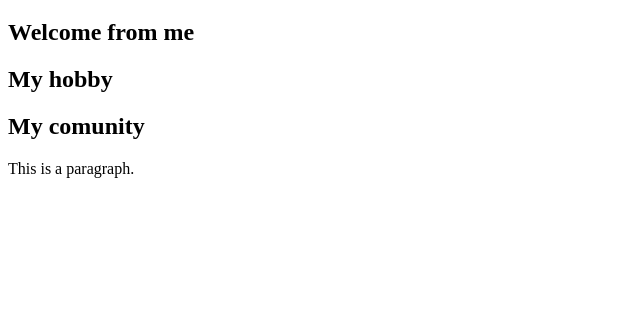
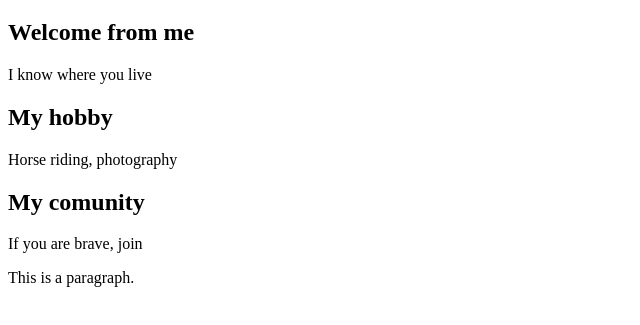
Before and after one commit to RobertsGoGo/my_second_web_page, a plain HTML site: page index.html in a window 1280 px wide. Shown: the part 61-386 px from the top of the page, without its empty margins (0-640 px from the left). Drawn offline with Linux system fonts and the light colour scheme.

Commit message:
Update index.html

```diff
--- a/index.html
+++ b/index.html
@@ -4,8 +4,11 @@
 
 <h1>Welcom to my hobby website</h1>
   <h2>Welcome from me</h2>
+  <p>I know where you live</p>
   <h2>My hobby</h2>
+  <p>Horse riding, photography</p>
   <h2>My comunity</h2>
+  <p>If you are brave, join</p>
 <p>This is a paragraph.</p>
 
 </body>
```
